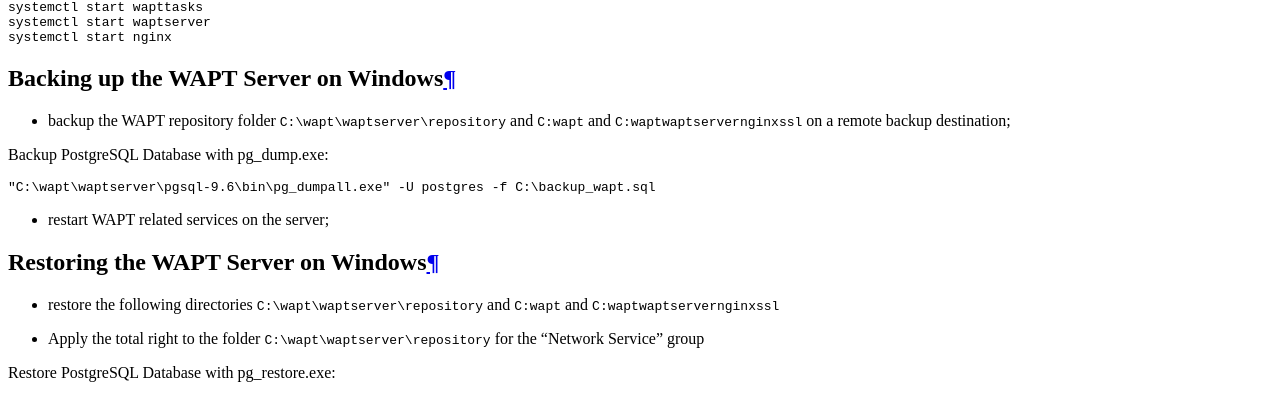
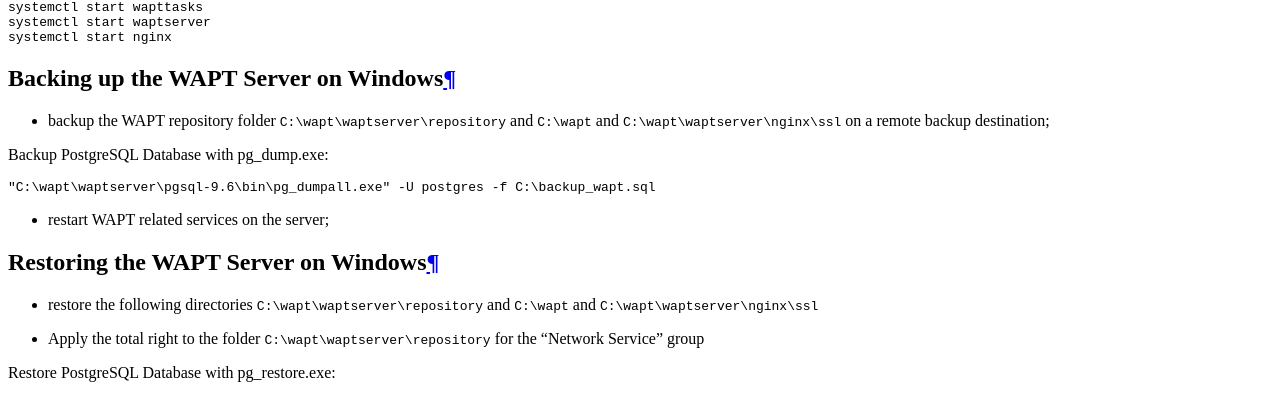
Before and after one commit to tranquilit/WAPT-Documentation, a Sphinx documentation site: the page built from source/waptserver-backup.rst, in a window 1280 px wide and 900 px high, scrolled down 1753 px. Shown: the part 370-768 px from the top of the window. Built offline with Sphinx 7.4.7 and the Read the Docs theme 2.0.0, drawn with Linux system fonts in a browser that asks for light colours.

Commit message:
trad fix

```diff
--- a/source/waptserver-backup.rst
+++ b/source/waptserver-backup.rst
@@ -115,7 +115,7 @@
 -------------------------------------
 
 
-* backup the WAPT repository folder :file:`C:\\wapt\\waptserver\\repository` and :file:`C:\wapt` and :file:`C:\wapt\waptserver\nginx\ssl`
+* backup the WAPT repository folder :file:`C:\\wapt\\waptserver\\repository` and :file:`C:\\wapt` and :file:`C:\\wapt\\waptserver\\nginx\\ssl`
   on a remote backup destination;
 
 Backup PostgreSQL Database with pg_dump.exe:
@@ -131,7 +131,7 @@
 Restoring the WAPT Server on Windows
 ------------------------------------
 
-* restore the following directories :file:`C:\\wapt\\waptserver\\repository` and :file:`C:\wapt` and :file:`C:\wapt\waptserver\nginx\ssl`
+* restore the following directories :file:`C:\\wapt\\waptserver\\repository` and :file:`C:\\wapt` and :file:`C:\\wapt\\waptserver\\nginx\\ssl`
 
 * Apply the total right to the folder :file:`C:\\wapt\\waptserver\\repository` for the "Network Service" group
 
```
Also changed, not shown: 5 other files.
